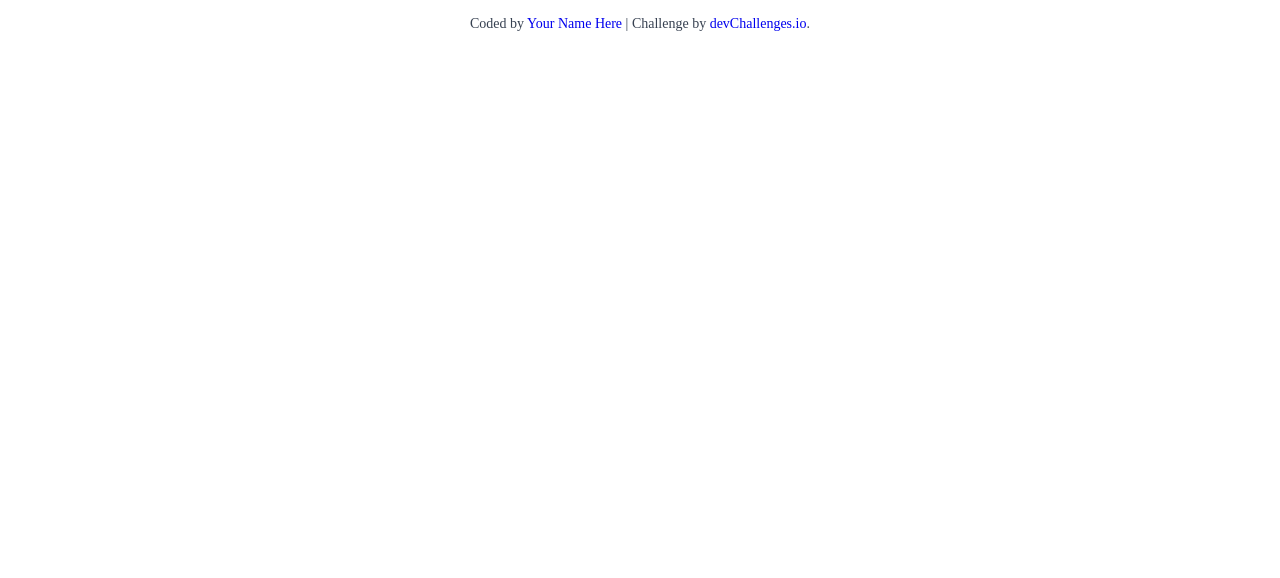
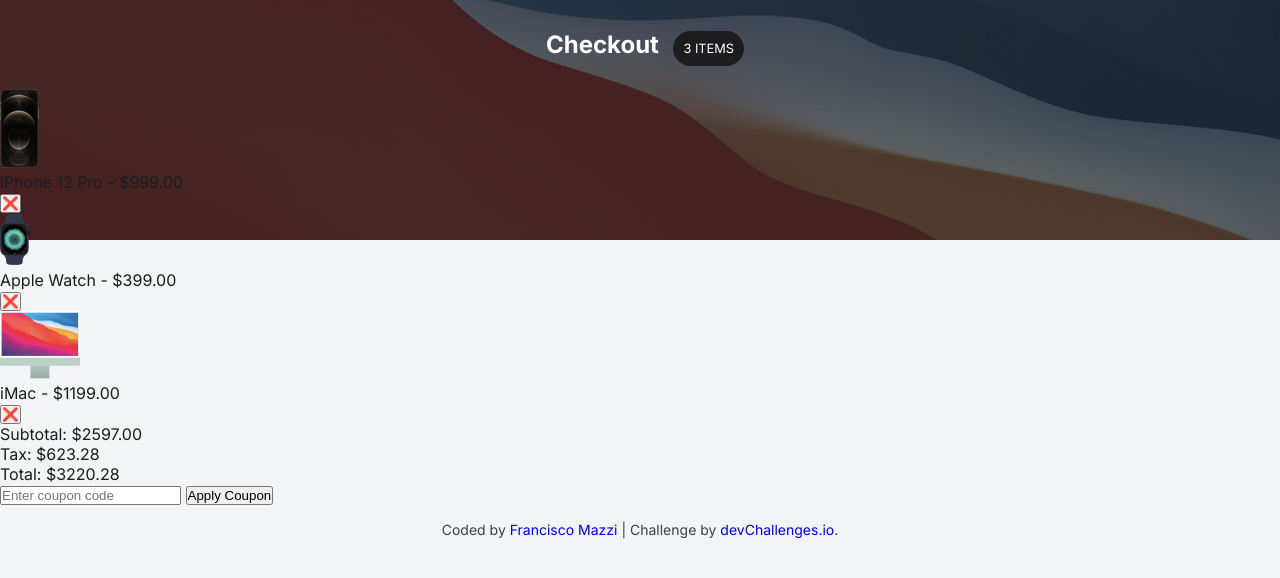
Before and after one commit to franmazzi1/Device-Shop-Checkout, a plain HTML site: page index.html in a window 1280 px wide. Drawn offline with Linux system fonts and the light colour scheme.

Commit message:
basic cart

```diff
--- a/index.html
+++ b/index.html
@@ -9,102 +9,64 @@
       href="resources/favicon.ico"
       type="image/x-icon"
       sizes="96x96"
-    />
+      />
 
     <title>Device Shop Checkout | devChallenges.io</title>
 
-    <!--You are welcome to delete these styles or modify them in your own stylesheet -->
-    <style>
-      * {
-        margin: 0;
-        padding: 0;
-        box-sizing: border-box;
-      }
-
-      body {
-        height: 100vh;
-      }
-
-      .author-info {
-        font-size: 14px;
-        text-align: center;
-        margin-top: 16px;
-        color: rgb(55, 65, 81);
-      }
-
-      .author-info a {
-        text-decoration: none;
-      }
-    </style>
+    <link rel="stylesheet" href="style.css">
+    <link rel="preconnect" href="https://fonts.googleapis.com">
+<link rel="preconnect" href="https://fonts.gstatic.com" crossorigin>
+<link href="https://fonts.googleapis.com/css2?family=Inter:ital,opsz,wght@0,14..32,100..900;1,14..32,100..900&display=swap" rel="stylesheet">
   </head>
   <body>
-    <!--
-    Checkout
 
-    3 items
+    <header>
 
-    iPhone 12 Pro
+        <h1>Checkout</h1>
+        <p>3 ITEMS</p>
+    </header>
 
-    Golden
+    <main>
+      <div id="cart">
+        <div class="item">
+          <img src="resources/Gold.png" alt="iPhone 12 Pro">
+          <p>iPhone 12 Pro - $999.00</p>
+          <button class="remove">❌</button>
+        </div>
 
-    $999.00
+        <div class="item">
+          <img src="resources/Apple-watch.png" alt="Apple Watch">
+          <p>Apple Watch - $399.00</p>
+          <button class="remove">❌</button>
+        </div>
 
-    x 1
+        <div class="item">
+          <img src="resources/iMac.png" alt="iMac">
+          <p>iMac - $1199.00</p>
+          <button class="remove">❌</button>
+        </div>
 
-    Apple Watch
+        <p>Subtotal: <span id="subtotal">$2597.00</span></p>
+        <p>Tax: <span id="tax">$623.28</span></p>
+        <p>Total: <span id="total">$3220.28</span></p>
 
-    Blue
+        <input type="text" id="coupon" placeholder="Enter coupon code">
+        <button id="applyCoupon">Apply Coupon</button>
+    </div>
 
-    $399.00
+    </main>
 
-    iMac
 
-    Green
 
-    $1199.00
-
-    Enter coupon code
-
-    Apply Coupon
-
-    Sub total
-
-    $2597.00
-
-    Tax
-
-    $623.28
-
-    Total
-
-    $3220.28
-
-    Contact Information
-
-    First & Last name
-
-    Enter first & last name
-
-    Email Address
-
-    Enter email address
-
-    Country
-
-    Finland
-
-    Postal Code
-
-    00270
-
-    Continue
-     -->
 
     <div class="author-info">
-      Coded by <a href="#">Your Name Here</a> | Challenge by
+      Coded by <a href="#">Francisco Mazzi</a> | Challenge by
       <a href="https://www.devchallenges.io?ref=challenge" target="_blank"
         >devChallenges.io</a
       >.
     </div>
+
+    <script src="script.js"></script>
+
   </body>
 </html>
--- /dev/null
+++ b/script.js
@@ -0,0 +1,30 @@
+
+let subtotal = 2597.00;
+let tax = 623.28;
+let total = 3220.28;
+
+
+document.getElementById("applyCoupon").addEventListener("click", function() {
+    let coupon = document.getElementById("coupon").value;
+
+    if (coupon === "DISCOUNT10") {
+        let discount = subtotal * 0.10;
+        subtotal -= discount;
+        tax = subtotal * 0.24;
+        total = subtotal + tax;
+
+
+        document.getElementById("subtotal").innerText = `$${subtotal.toFixed(2)}`;
+        document.getElementById("tax").innerText = `$${tax.toFixed(2)}`;
+        document.getElementById("total").innerText = `$${total.toFixed(2)}`;
+    } else {
+        alert("Invalid Coupon!");
+    }
+});
+
+
+document.querySelectorAll(".remove").forEach(button => {
+    button.addEventListener("click", function() {
+        this.parentElement.remove();
+    });
+});
--- /dev/null
+++ b/style.css
@@ -0,0 +1,46 @@
+* {
+    margin: 0;
+    padding: 0;
+    box-sizing: border-box;
+}
+
+body {
+    height: 100vh;
+    background-color: #F3F4F6;
+    background-image: url(resources/background-image.png);
+    background-size: 100vw;
+    background-repeat: no-repeat;
+    color: #1D1D1F;
+    font-family: 'Inter';
+}
+header{
+    margin: 20px auto;
+    text-align: center;
+    color: #FFFFFF;
+}
+
+
+header h1{
+    display: inline-block;
+    margin: 10px;
+    font-size: 1.5rem;
+}
+header p{
+    display: inline-block;
+    padding: 10px;
+    font-size: 0.8rem;
+    font-weight: 400;
+    background-color: #1D1D1F;
+    border-radius: 20px;
+
+}
+.author-info {
+    font-size: 14px;
+    text-align: center;
+    margin-top: 16px;
+    color: rgb(55, 65, 81);
+}
+
+.author-info a {
+    text-decoration: none;
+}
```
